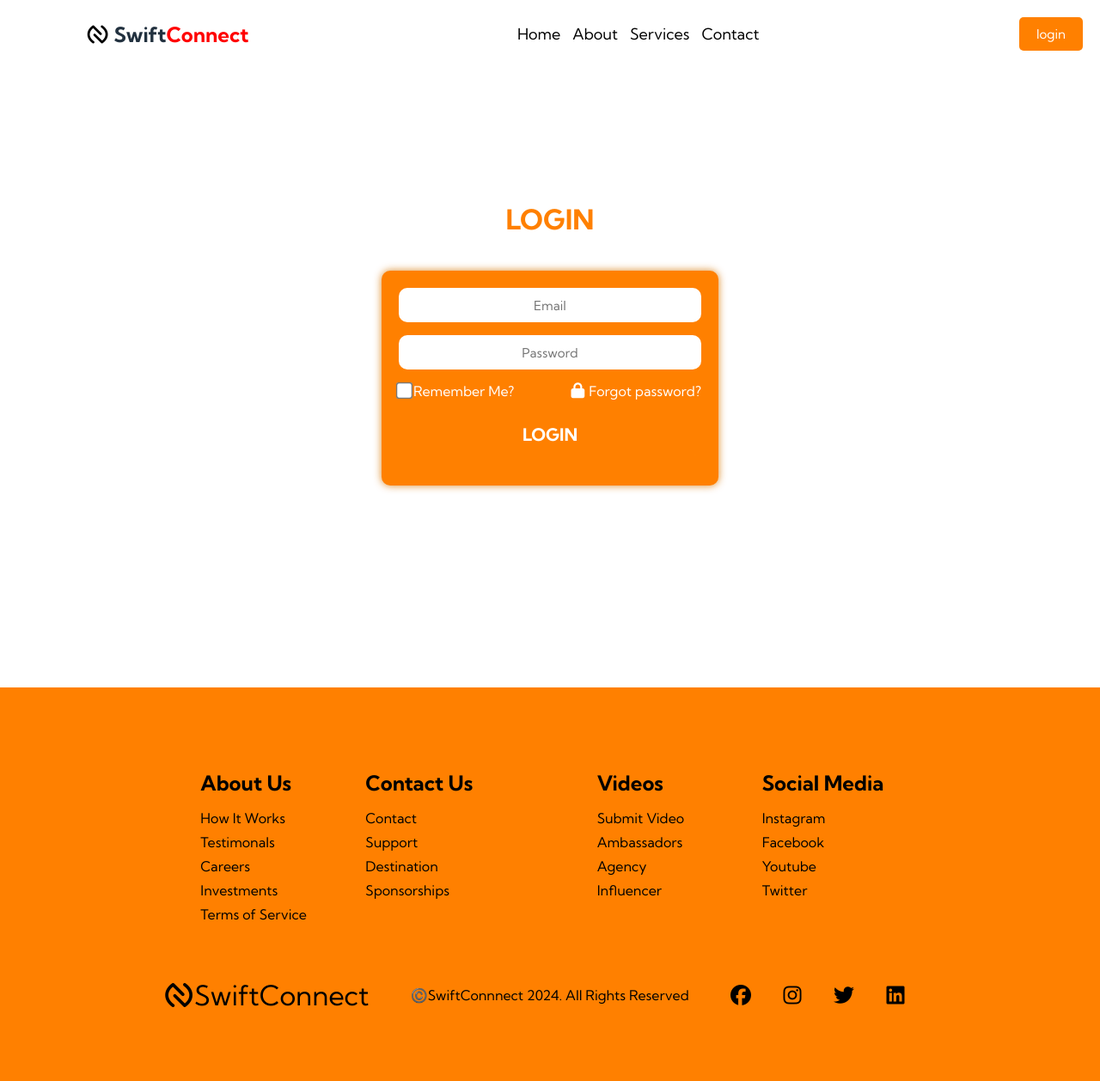
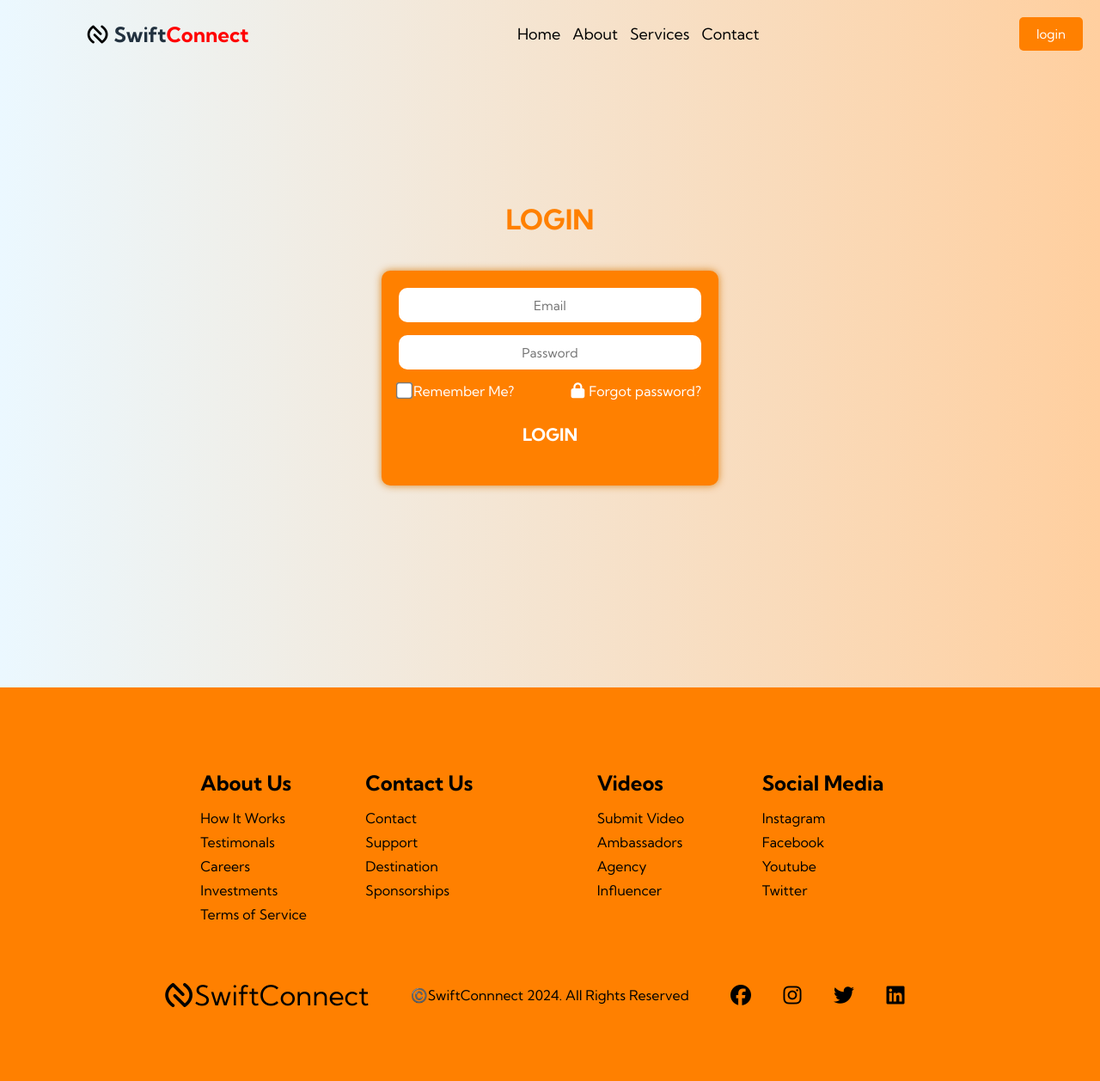
Before and after one commit to MininduBimsara/SwiftConnect, a PHP site: page /SwiftConnect/auth/HTML/login1.php in a window 1280 px wide. Shown: the whole page at 86% size. Run offline with PHP 8.4, Linux system fonts and the light colour scheme; some libraries are stand-ins or nearby versions; some web fonts are replaced.

Commit message:
minor cgange

```diff
--- a/auth/CSS/login.css
+++ b/auth/CSS/login.css
@@ -6,8 +6,8 @@
 
 body {
 
-  /* background: linear-gradient(to right, #ebf8ff, #ffcf9f); */
-  /* background-size: contain; */
+  background: linear-gradient(to right, #ebf8ff, #ffcf9f);
+  background-size: cover;
   background-position: center;
   background-repeat: no-repeat;
   margin: 0%;
```
